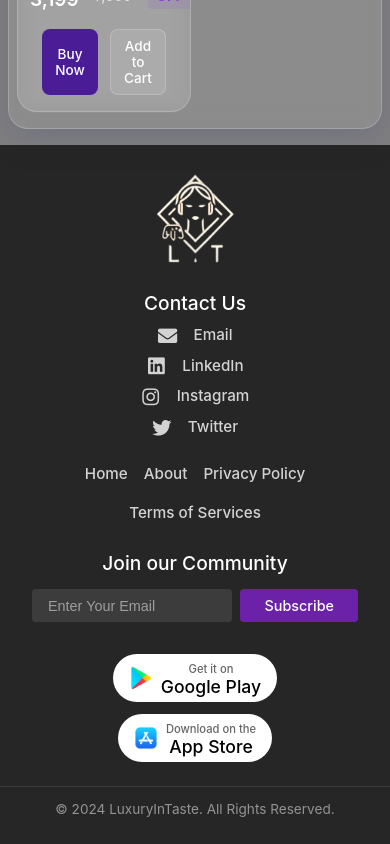
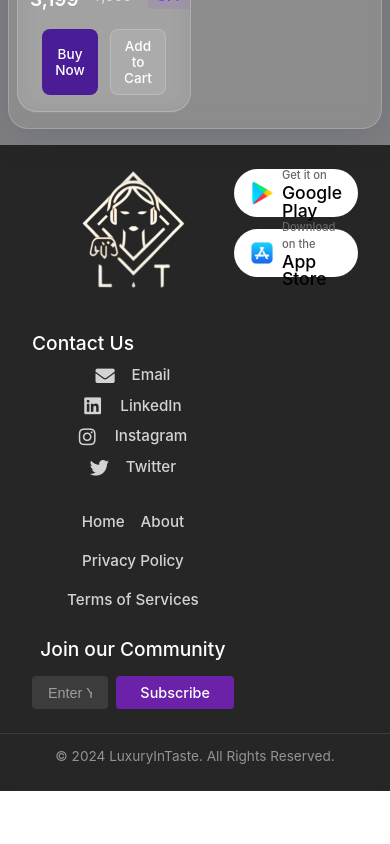
Before and after one commit to luxuryintaste-LIT/lit-ecommerce-backend, a React (Vite) app: page / in a window 390 px wide. Shown: the part 1760-2604 px from the top of the page. After the commit the page ends 2551 px from the top, so only its background shows below. Built offline with nearby package versions, Linux system fonts and the light colour scheme.

Commit message:
again tried to fix...

```diff
--- a/src/components/Footer.jsx
+++ b/src/components/Footer.jsx
@@ -9,8 +9,31 @@ const Footer = () => {
     <footer className="footer">
       <div className="footer-content">
         <div className="footer-left">
-          <div className="logo-nav-wrapper">
-            <img src={logo} alt="LuxuryInTaste Logo" className="footer-logo" />
+          <div className="footer-main">
+            <div className="footer-logo-section">
+              <img src={logo} alt="LuxuryInTaste Logo" className="footer-logo" />
+            </div>
+
+            <div className="footer-middle">
+              <nav className="footer-nav">
+                <a href="/" className="footer-link">Home</a>
+                <a href="/about" className="footer-link">About</a>
+                <a href="/privacy" className="footer-link">Privacy Policy</a>
+                <a href="/terms" className="footer-link">Terms of Services</a>
+              </nav>
+              <div className="footer-subscribe">
+                <h3>Join our Community</h3>
+                <div className="subscribe-form">
+                  <input
+                    type="email"
+                    placeholder="Enter Your Email"
+                    className="subscribe-input"
+                  />
+                  <button className="subscribe-button">Subscribe</button>
+                </div>
+              </div>
+            </div>
+
             <div className="contact-section">
               <h3>Contact Us</h3>
               <div className="social-links">
@@ -31,23 +54,6 @@ const Footer = () => {
                   <span>Twitter</span>
                 </a>
               </div>
-            </div>
-          </div>
-          <nav className="footer-nav">
-            <a href="/" className="footer-link">Home</a>
-            <a href="/about" className="footer-link">About</a>
-            <a href="/privacy" className="footer-link">Privacy Policy</a>
-            <a href="/terms" className="footer-link">Terms of Services</a>
-          </nav>
-          <div className="footer-subscribe">
-            <h3>Join our Community</h3>
-            <div className="subscribe-form">
-              <input
-                type="email"
-                placeholder="Enter Your Email"
-                className="subscribe-input"
-              />
-              <button className="subscribe-button">Subscribe</button>
             </div>
           </div>
         </div>
--- a/src/styles/Footer.css
+++ b/src/styles/Footer.css
@@ -15,30 +15,24 @@
   align-items: flex-start;
 }
 
-.footer-left {
+.footer-main {
+  display: flex;
+  justify-content: space-between;
+  align-items: flex-start;
+  width: 100%;
+  gap: 2rem;
+}
+
+.footer-logo-section {
+  flex-shrink: 0;
+}
+
+.footer-middle {
+  flex: 1;
   display: flex;
   flex-direction: column;
-  gap: 0;
-  max-width: 800px;
-  width: 100%;
   align-items: center;
-}
-
-.logo-nav-wrapper {
-  display: flex;
-  align-items: center;
-  justify-content: space-between;
-  gap: 3rem;
-  width: 100%;
-  margin-bottom: 1.5rem;
-  border: none;
-}
-
-.footer-logo {
-  width: 80px;
-  height: auto;
-  flex-shrink: 0;
-  margin-top: 4px;
+  gap: 1.5rem;
 }
 
 .footer-nav {
@@ -47,8 +41,6 @@
   flex-wrap: wrap;
   justify-content: center;
   width: 100%;
-  margin-bottom: 1.5rem;
-  border: none;
 }
 
 .footer-link {
@@ -66,7 +58,7 @@
 
 .contact-section {
   flex-shrink: 0;
-  border: none;
+  min-width: 150px;
 }
 
 .contact-section h3 {
@@ -110,8 +102,6 @@
   display: flex;
   flex-direction: column;
   align-items: center;
-  border: none;
-  margin-top: 0;
 }
 
 .footer-subscribe h3 {
@@ -226,11 +216,21 @@
 }
 
 @media (max-width: 1024px) {
-  .footer-content {
+  .footer-main {
     flex-direction: column;
     align-items: center;
     gap: 2rem;
-    text-align: center;
+  }
+
+  .footer-middle {
+    width: 100%;
+    order: 2;
+  }
+
+  .contact-section {
+    order: 1;
+    width: 100%;
+    min-width: auto;
   }
 
   .footer-left {
@@ -247,11 +247,6 @@
   .footer-nav {
     justify-content: center;
     gap: 1rem;
-  }
-
-  .contact-section {
-    align-items: center;
-    text-align: center;
   }
 
   .social-links {
```
